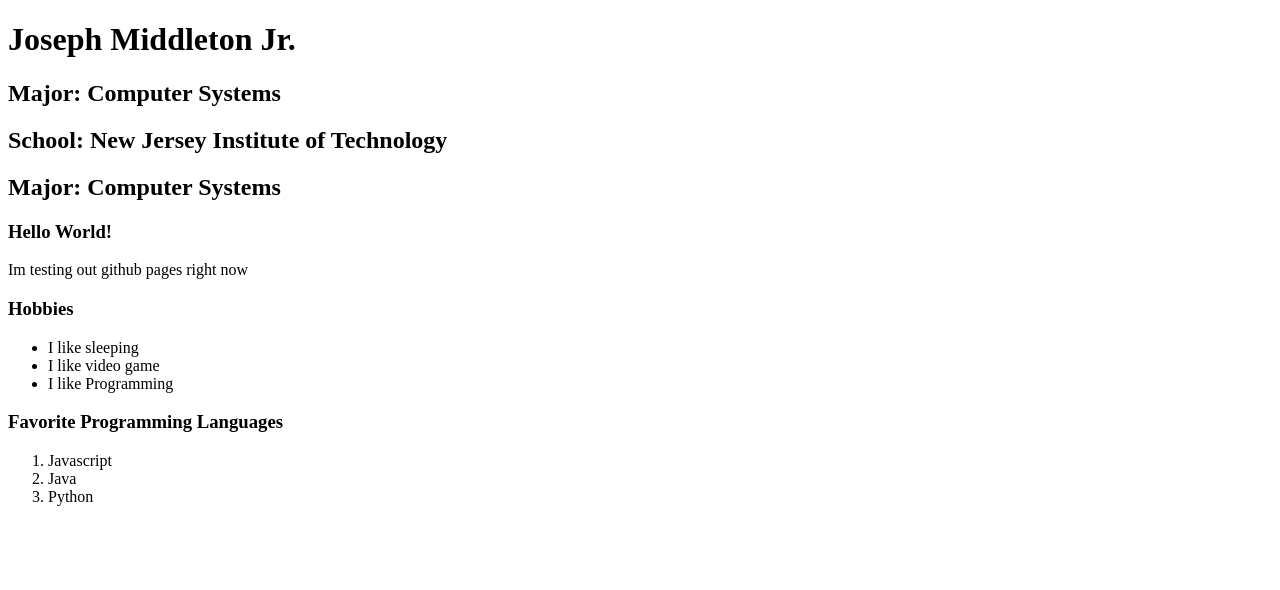
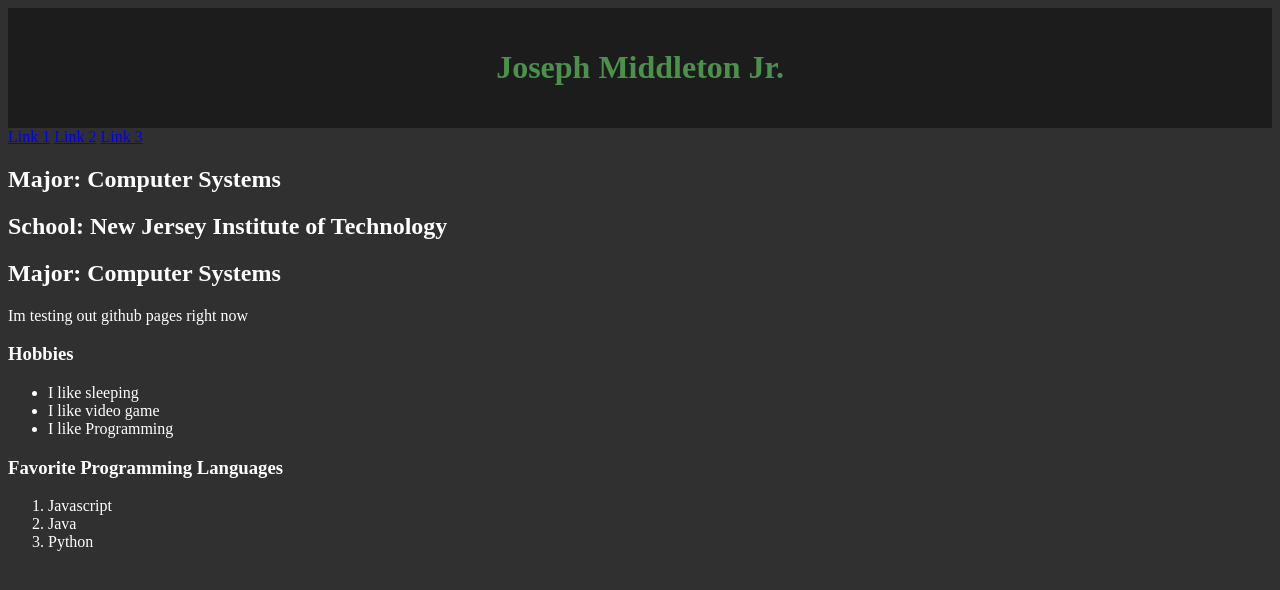
Before and after one commit to JoeMJr/JoeMJr.github.io, a plain HTML site: page index.html in a window 1280 px wide. Drawn offline with Linux system fonts and the light colour scheme.

Commit message:
CSS added
forgot that i made this without css so a little css

```diff
--- a/index.html
+++ b/index.html
@@ -5,15 +5,24 @@
         <!--//-->
         <meta http-equiv="X-UA-Compatible" content="IE=edge">
         <meta name="viewport" content="width=device-width, initial-scale=1.0">
-        <!--<link rel="stylesheet" href="deez.css"> THIS bit of code was added before i knew there was no css -->
+        <link rel="stylesheet" href="mystyle.css">
         <title>Joseph Middleton Jr Website</title>
+
     </head>
     <body>
+    <div class="my_header">
         <h1>Joseph Middleton Jr.</h1>
+    </div>
+
+    <div>
+        <a href="#">Link 1</a>
+        <a href="#">Link 2</a>
+        <a href="#">Link 3</a>
+    </div>
+
         <h2>Major: Computer Systems</h2>
         <h2>School: New Jersey Institute of Technology</h2>
 		<h2>Major: Computer Systems</h2>
-		<h3><b>Hello World!</b></h3>
 		<p>Im testing out github pages right now</p>
 		<!-- small change to so if this works -->
         <h3>Hobbies</h3>
--- /dev/null
+++ b/mystyle.css
@@ -0,0 +1,11 @@
+.my_header {
+    background-color: #1c1c1c;
+    color: #4b914b;
+    padding: 20px;
+    text-align: center;
+}
+
+body {
+    background-color: #303030;
+    color: white;
+}
```
